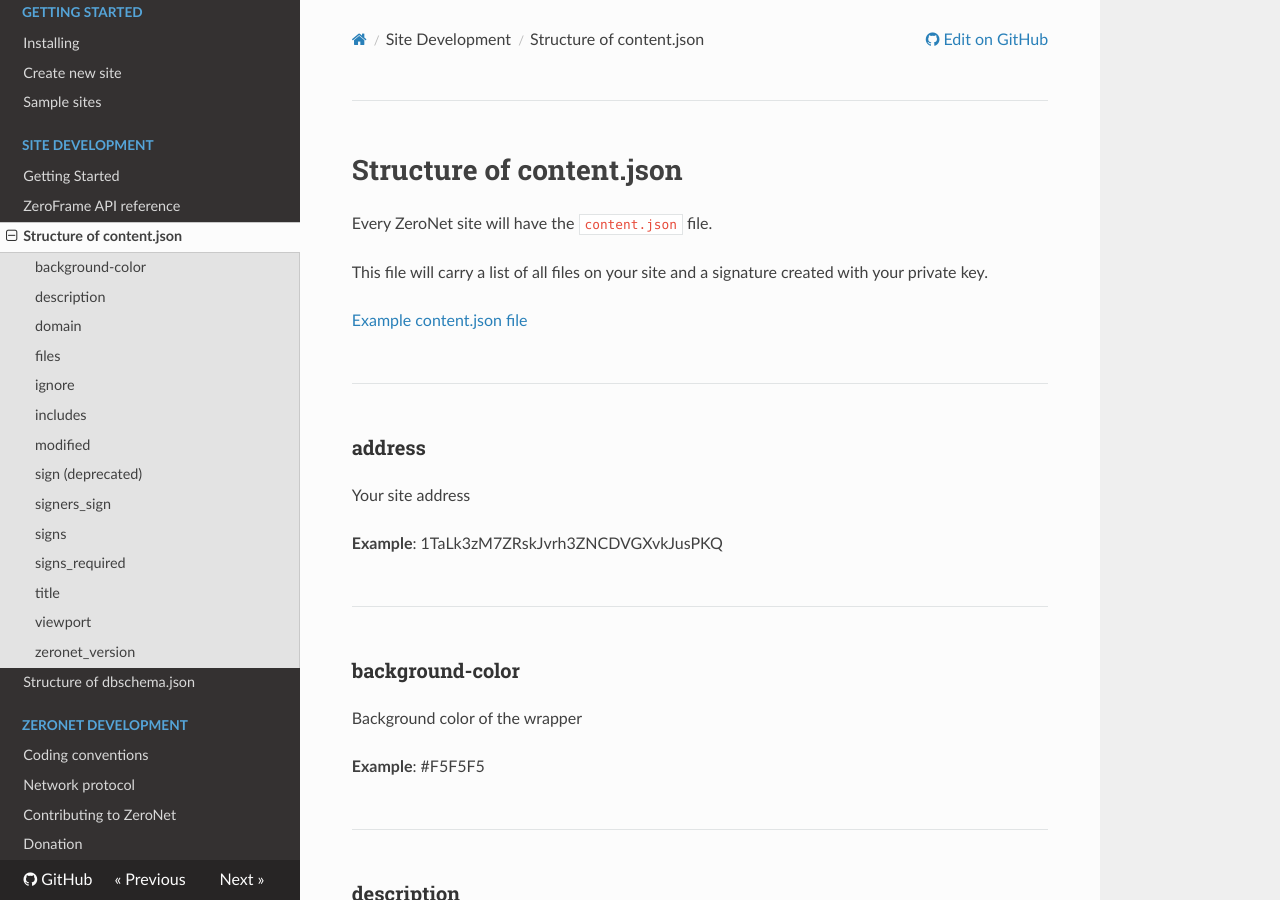
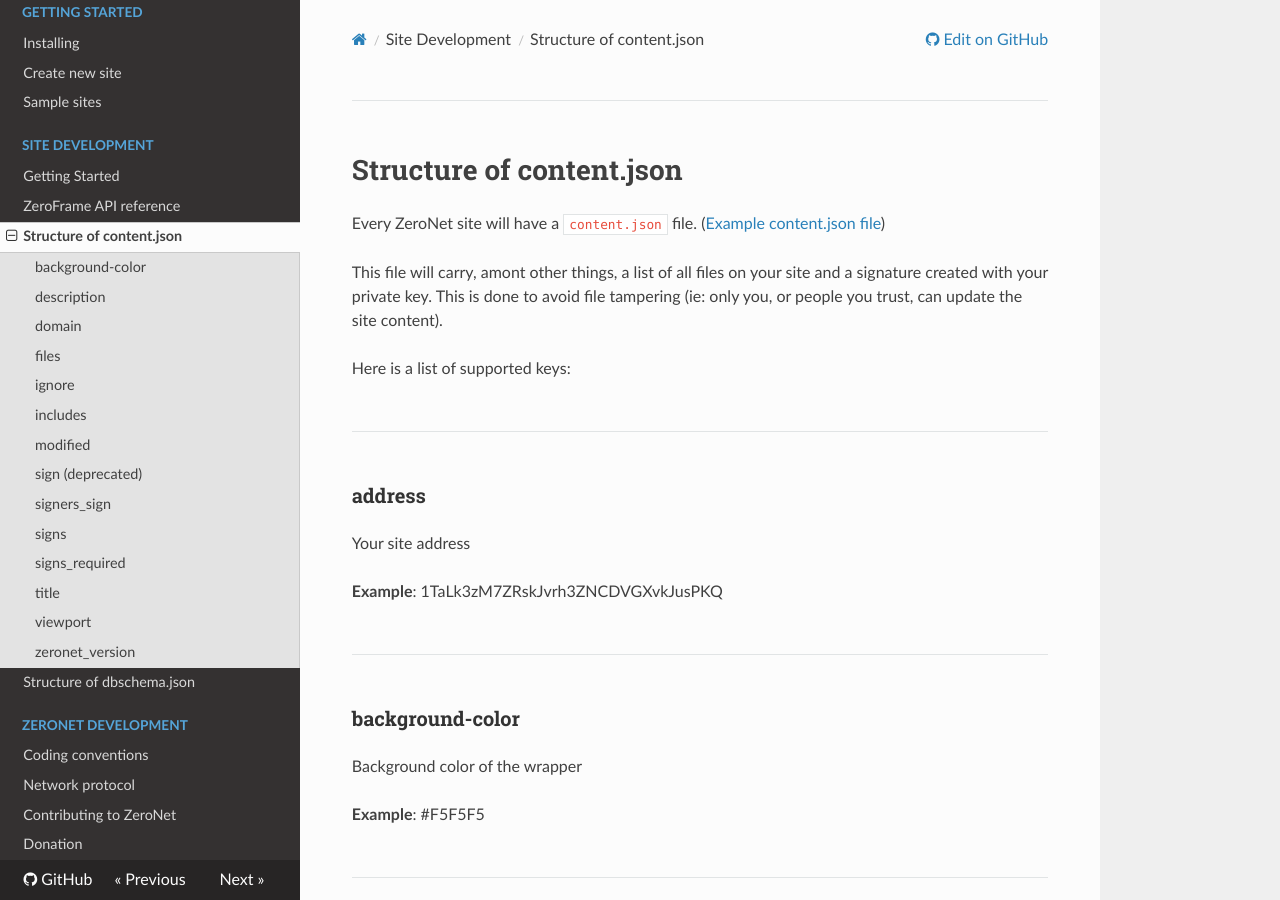
Before and after one commit to HelloZeroNet/Documentation, an MkDocs documentation site: the page built from docs/site_development/content_json.md, in a window 1280 px wide and 900 px high. Built offline with MkDocs 1.6.1, drawn with Linux system fonts in a browser that asks for light colours; nearby versions of some CDN libraries; comment, search, counter and statistics services are not loaded; old or Windows-style settings are respelled for this version of MkDocs.

Commit message:
Minor copy updates

```diff
--- a/docs/site_development/content_json.md
+++ b/docs/site_development/content_json.md
@@ -1,11 +1,11 @@
 # Structure of content.json
 
-Every ZeroNet site will have the `content.json` file.
+Every ZeroNet site will have a `content.json` file. ([Example content.json file](https://github.com/HelloZeroNet/ZeroTalk/blob/master/content.json))
 
-This file will carry a list of all files on your site and a signature created with your private key.
+This file will carry, amont other things, a list of all files on your site and a signature created with your private key. This is done to avoid file tampering (ie: only you, or people you trust, can update the site content).
 
+Here is a list of supported keys:
 
-[Example content.json file](https://github.com/HelloZeroNet/ZeroTalk/blob/master/content.json)
 
 
 ---
```
